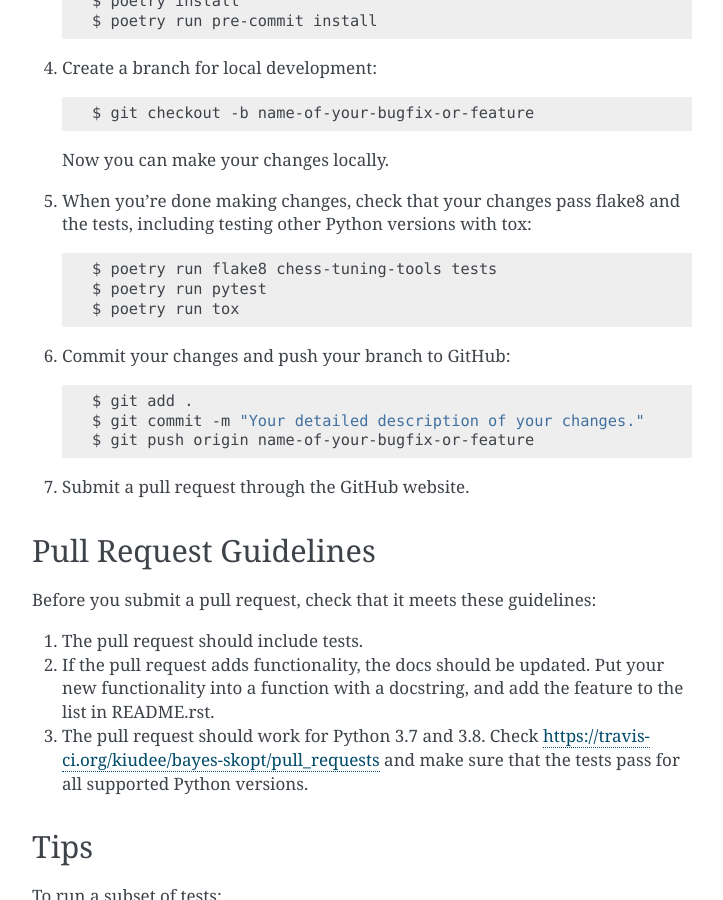
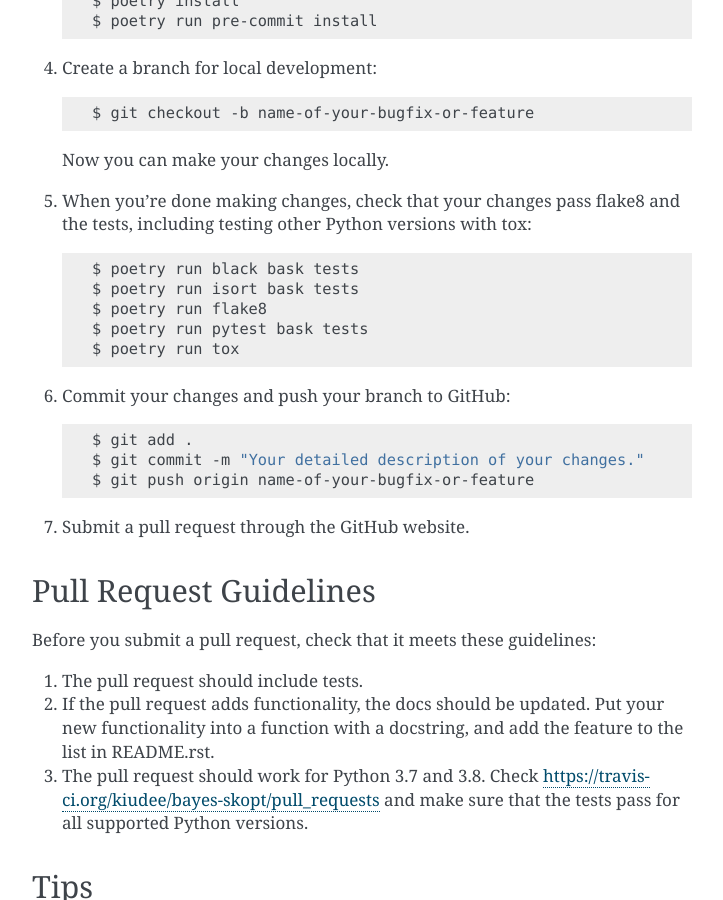
Before and after one commit to kiudee/bayes-skopt, a Sphinx documentation site: the page built from docs/contributing.rst, in a window 1280 px wide and 900 px high, scrolled down 1550 px. Shown: the whole window, without its empty margins (388-1111 px from the left). Built offline with Sphinx 7.4.7, drawn with Linux system fonts in a browser that asks for light colours; pages that are not in the unit, such as notebooks, are missing from menus.

Commit message:
Minor fixes to the documentation

```diff
--- a/CONTRIBUTING.rst
+++ b/CONTRIBUTING.rst
@@ -80,8 +80,10 @@ Ready to contribute? Here's how to set up `bask` for local development.
 5. When you're done making changes, check that your changes pass flake8 and the
    tests, including testing other Python versions with tox::
 
-       $ poetry run flake8 chess-tuning-tools tests
-       $ poetry run pytest
+       $ poetry run black bask tests
+       $ poetry run isort bask tests
+       $ poetry run flake8
+       $ poetry run pytest bask tests
        $ poetry run tox
 
 6. Commit your changes and push your branch to GitHub::
--- a/README.rst
+++ b/README.rst
@@ -54,7 +54,7 @@ The latest development version of Bayes-skopt can be installed from Github as fo
 
 Another option is to clone the repository and install Bayes-skopt using::
 
-   python setup.py install
+   poetry install
 
 Credits
 -------
--- a/docs/installation.rst
+++ b/docs/installation.rst
@@ -44,7 +44,7 @@ Once you have a copy of the source, you can install it with:
 
 .. code-block:: console
 
-    $ python setup.py install
+    $ poetry install
 
 
 .. _Github repo: https://github.com/kiudee/bayes-skopt
```
